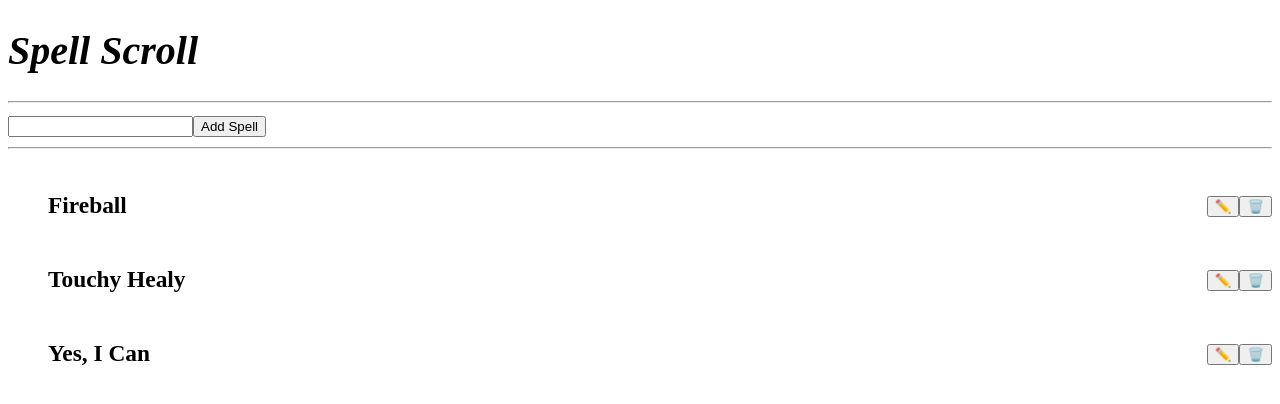
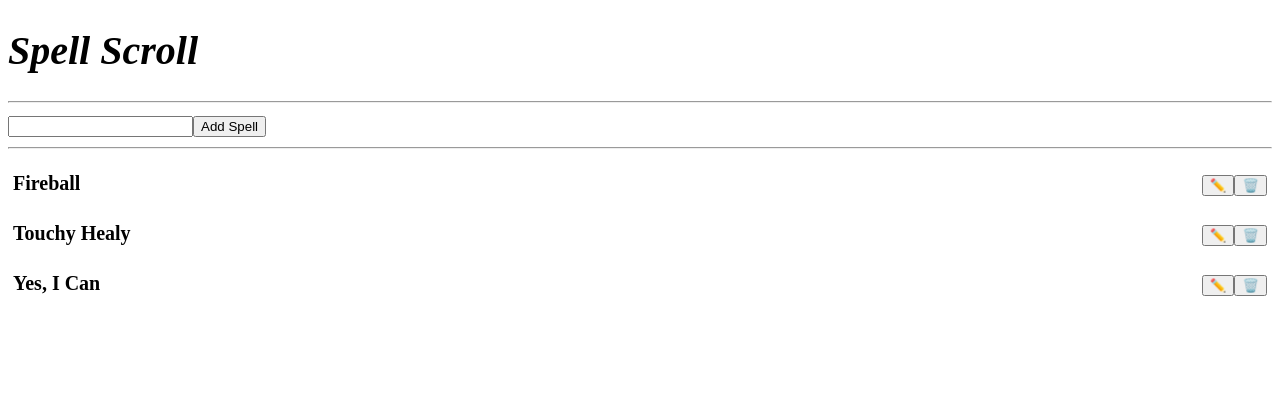
Before and after one commit to loxelheim/vite-react-spell-scroll, a React (Vite) app in the folder spell-scroll/: page / in a window 1280 px wide. Shown: the top 404 px of the page. Built offline with nearby package versions, Linux system fonts and the light colour scheme; a web font is replaced by a local one.

Commit message:
update CSS, input trim, small structure adjustments

```diff
--- a/spell-scroll/src/App.css
+++ b/spell-scroll/src/App.css
@@ -10,12 +10,43 @@ h1 {
 .scroll {
 }
 
+.spell-list {
+  margin: 0;
+  padding: 0;
+}
+
 .spell-list li {
+  padding: 0.25rem;
   display: flex;
   align-content: center;
   justify-content: space-between;
   align-items: center;
+  transition: all 0.5s ease-in-out;
+  gap: 0.5rem;
+}
+
+.spell-list li.editing {
+  background-color: aqua;
+}
+
+.spell-list li .spell-title {
+  min-height: 2rem;
+  display: inline-flex;
+  align-items: center;
+  font-weight: bold;
+  width: 100%;
+}
+
+.spell-list li .spell-title > input {
+  background-color: transparent;
+  font-family: var(--font);
+  font-size: 1em;
+  padding-left: 0;
+  border: 0;
+  border-bottom: 0.1em dashed;
+  width: 100%;
 }
 
 .spell-list li .buttons {
+  flex-shrink: 0;
 }
--- a/spell-scroll/src/components/Scroll.jsx
+++ b/spell-scroll/src/components/Scroll.jsx
@@ -14,7 +14,7 @@ function Scroll() {
   function addSpellToArray(){
     const newSpell = {
       id: spellArray[spellArray.length-1].id +1,
-      title: inputValue
+      title: inputValue.trim()
     }
     setSpellArray([...spellArray, newSpell])
     setInputValue("")
--- a/spell-scroll/src/components/Spell.jsx
+++ b/spell-scroll/src/components/Spell.jsx
@@ -4,32 +4,36 @@ function Spell(props) {
   const [editValue, setEditValue] = useState(props.title)
   const [editMode, setEditMode] = useState(false)
 
-  if (!editMode) {
-    // NOT edit view
-    return (<li key={props.id} className='spell-item'>
+  return (
+    <li key={props.id} className={!editMode ? 'spell-item' : 'spell-item editing'}>
 
-      <h3>{props.title}</h3>
+    { !editMode ? <>
+
+      {/* is NOT Edit view */}
+      <span className="spell-title">{props.title}</span>
 
       <div className="buttons">
+        {/* toggle edit mode on */}
         <button onClick={() => setEditMode(true)}>✏️</button>
+        {/* delete spell and data to parent */}
         <button onClick={() => props.removeSpell(props.id)}>🗑️</button>
       </div>
-    </li>)
 
-  } else {
-    // Edit view
-    // input value is prefilled with the initial text
-    return (<li className='spell-item'>
+    </> : <>
 
-      <h3>
+      {/* is Edit view */}
+      <span className="spell-title">
+        {/* prefill input value with initial title */}
         <input type="text"
           onChange={event => setEditValue(event.target.value)}
           value={editValue}/>
-      </h3>
+      </span>
 
       <div className="buttons">
+
+        {/* save edit */}
         <button onClick={() => {
-          // send updated spell to parent
+          // send data to parent
           props.updateSpell({
             id: props.id,
             title: editValue
@@ -37,6 +41,8 @@ function Spell(props) {
           // toggle edit mode off
           setEditMode(false)
         }}>💾</button>
+
+        {/* cancel edit */}
         <button onClick={() => {
           // reset edit value
           setEditValue(props.title)
@@ -44,8 +50,11 @@ function Spell(props) {
           setEditMode(false)
           }}>❌</button>
       </div>
-    </li>)
-  }
+
+    </> }
+
+  </li>)
+
 }
 
 export default Spell
```
